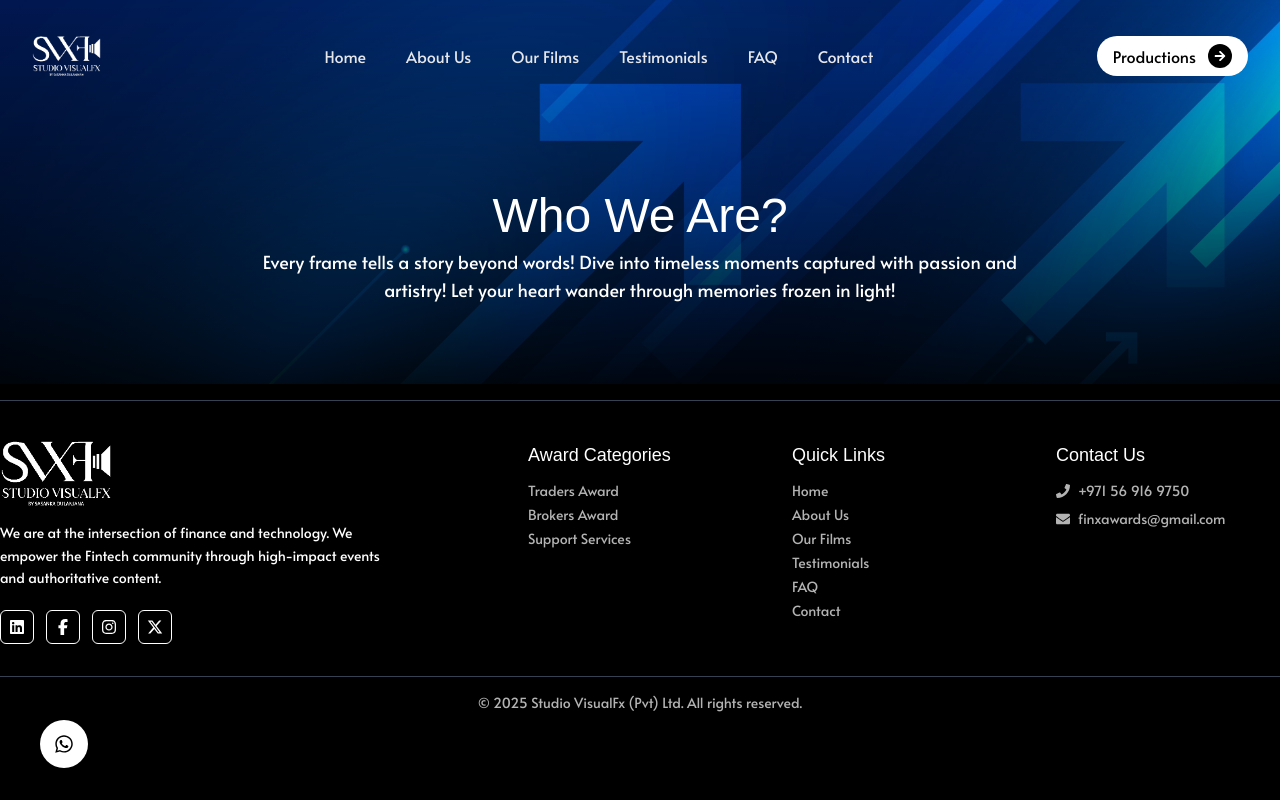
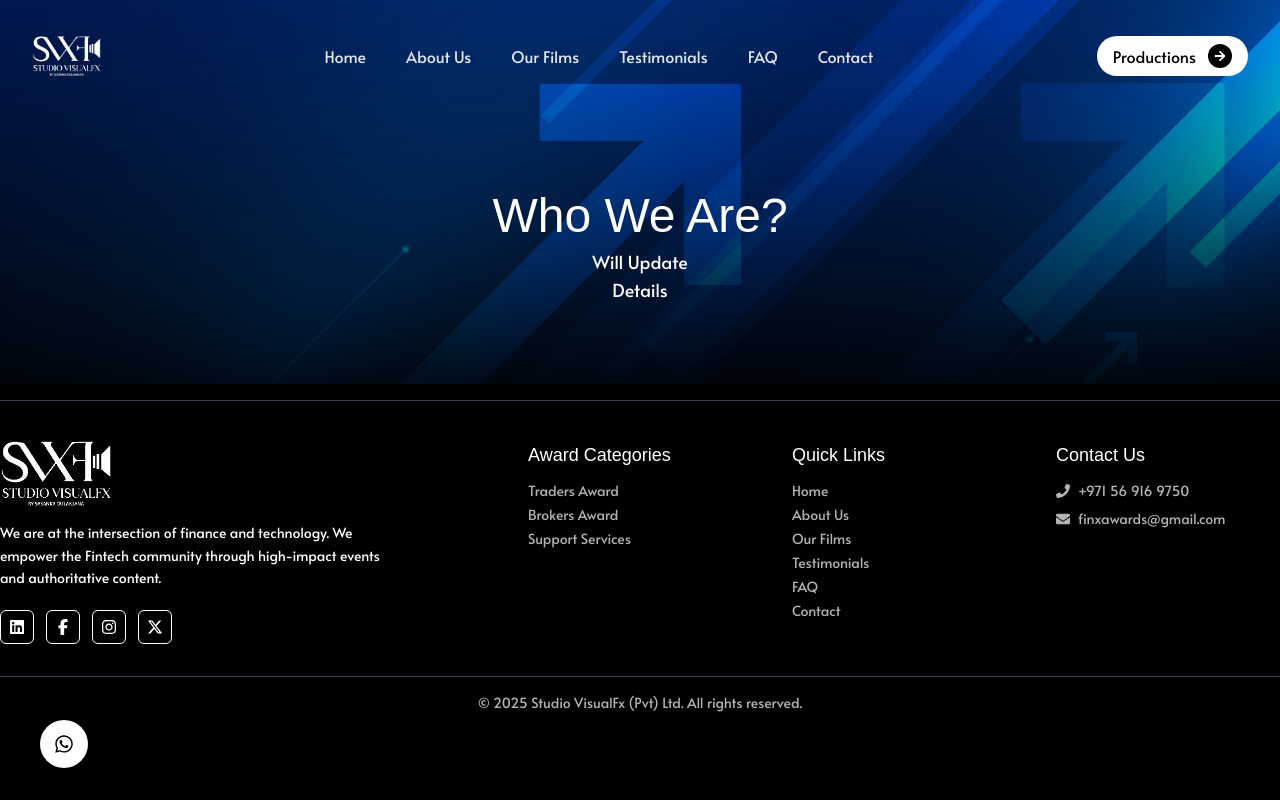
Before and after one commit to TheekshanaDulanjana/Studio-VisualFx-Pvt-Ltd., a React (Vite) app: page /about in a window 1280 px wide. Built offline with nearby package versions, Linux system fonts and the light colour scheme; a web font is replaced by a local one.

Commit message:
Updated header, footer, and other components; completed About Us, Film Gallery, Home, and Testimonials pages; updated index.css III

```diff
--- a/src/Components/LandingAbout.jsx
+++ b/src/Components/LandingAbout.jsx
@@ -73,7 +73,7 @@ export default function LandingAbout() {
       <div className="mt-12">
         <div className="grid grid-cols-1 md:grid-cols-3 gap-6">
 
-          {/* Video Cards */}
+          {/* Video Card */}
           <div className="rounded-2xl overflow-hidden shadow-lg bg-black hover:scale-[1.02] transition-transform duration-300">
             <iframe
               className="w-full h-56"
--- a/src/Pages/About.jsx
+++ b/src/Pages/About.jsx
@@ -61,9 +61,8 @@ const About = () => {
             animate={{ opacity: 1, y: 0 }}
             transition={{ duration: 1, delay: 0.8 }}
           >
-            Every frame tells a story beyond words! Dive into timeless moments captured with passion and artistry!
-            Let your heart wander through memories frozen in light!
-          </motion.p>
+            Will Update <br />
+            Details          </motion.p>
         </div>
       </div>
     </div>
```
